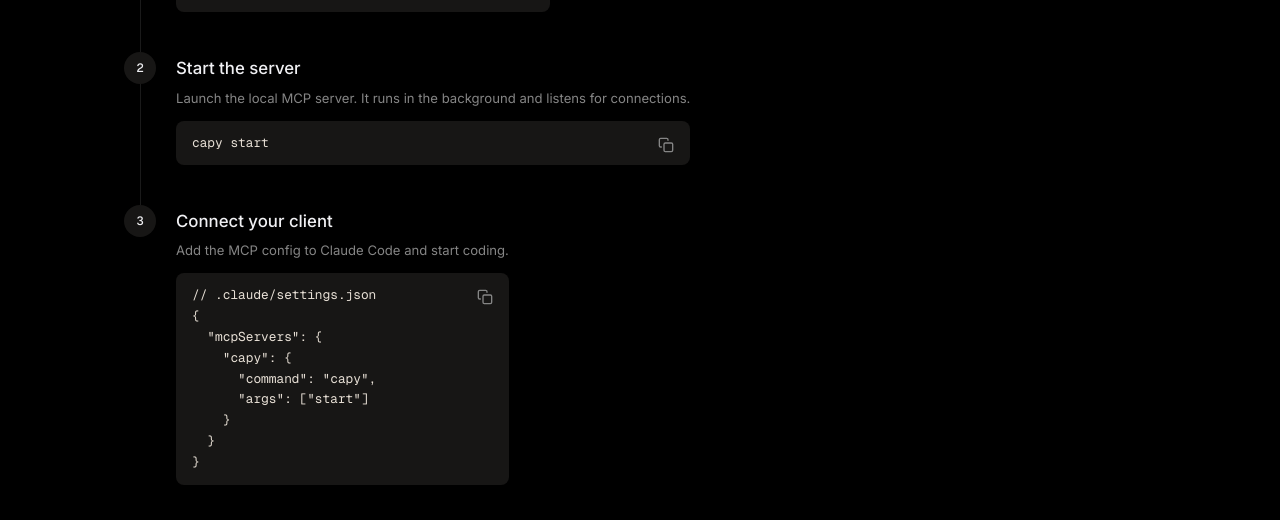
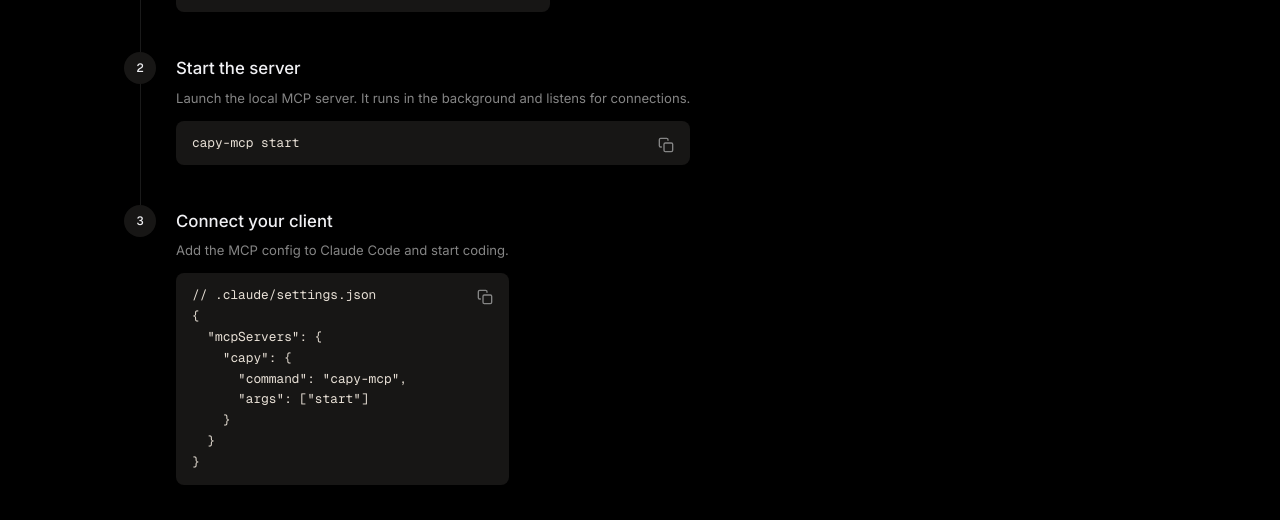
Before and after one commit to GithubAnant/capy, a Next.js app in the folder website/: page / in a window 1280 px wide. Shown: the part 2340-2860 px from the top of the page. Built offline with nearby package versions, Linux system fonts and the light colour scheme; no server answers.

Commit message:
feat: update DataBuddy integration and modify SetupSection commands for capy-mcp

```diff
--- a/website/package.json
+++ b/website/package.json
@@ -9,6 +9,7 @@
     "lint": "eslint"
   },
   "dependencies": {
+    "@databuddy/sdk": "^2.3.29",
     "framer-motion": "^12.38.0",
     "lenis": "^1.3.19",
     "next": "16.2.0",
--- a/website/src/app/layout.tsx
+++ b/website/src/app/layout.tsx
@@ -2,6 +2,7 @@
 import { Inter, Inter_Tight, Geist_Mono } from "next/font/google";
 import SmoothScroll from "@/components/SmoothScroll";
 import "./globals.css";
+import { Databuddy } from "@databuddy/sdk/react";
 
 const inter = Inter({
   variable: "--font-inter",
@@ -29,7 +30,10 @@
   children: React.ReactNode;
 }>) {
   return (
-    <html lang="en" className={`${inter.variable} ${interDisplay.variable} ${geistMono.variable} h-full antialiased`}>
+    <html
+      lang="en"
+      className={`${inter.variable} ${interDisplay.variable} ${geistMono.variable} h-full antialiased`}
+    >
       <head>
         <script
           src="https://cdn.databuddy.cc/databuddy.js"
@@ -41,6 +45,7 @@
       <body className="min-h-full flex flex-col">
         <SmoothScroll />
         {children}
+        <Databuddy clientId="8ad3841f-8f63-4fea-96c4-fde9ee8c223c" />
       </body>
     </html>
   );
--- a/website/src/app/page.tsx
+++ b/website/src/app/page.tsx
@@ -15,6 +15,7 @@
 
       <Navbar />
 
+
       <main className="relative z-10 mx-auto flex w-full max-w-270 flex-col gap-28 px-4 pb-20 pt-16 md:px-6">
         <HeroSection />
         <HeroPreview />
@@ -24,6 +25,7 @@
         <FAQSection />
       </main>
 
+
       <Footer />
     </div>
   );
--- a/website/src/components/sections/SetupSection.tsx
+++ b/website/src/components/sections/SetupSection.tsx
@@ -15,7 +15,7 @@
       code: `{
   "mcpServers": {
     "capy": {
-      "command": "capy",
+      "command": "capy-mcp",
       "args": ["start"]
     }
   }
@@ -30,7 +30,7 @@
   "mcp": {
     "servers": {
       "capy": {
-        "command": "capy",
+        "command": "capy-mcp",
         "args": ["start"]
       }
     }
@@ -46,7 +46,7 @@
   "context_servers": {
     "capy": {
       "command": {
-        "path": "capy",
+        "path": "capy-mcp",
         "args": ["start"]
       }
     }
@@ -61,7 +61,7 @@
     code: `{
   "mcpServers": {
     "capy": {
-      "command": "capy",
+      "command": "capy-mcp",
       "args": ["start"]
     }
   }
@@ -85,7 +85,7 @@
     },
     {
       title: "Start the server",
-      command: "capy start",
+      command: "capy-mcp start",
       description: "Launch the local MCP server. It runs in the background and listens for connections.",
     },
     {
```
Also changed, not shown: 1 other file (tests, documents, lock files or other folders).
